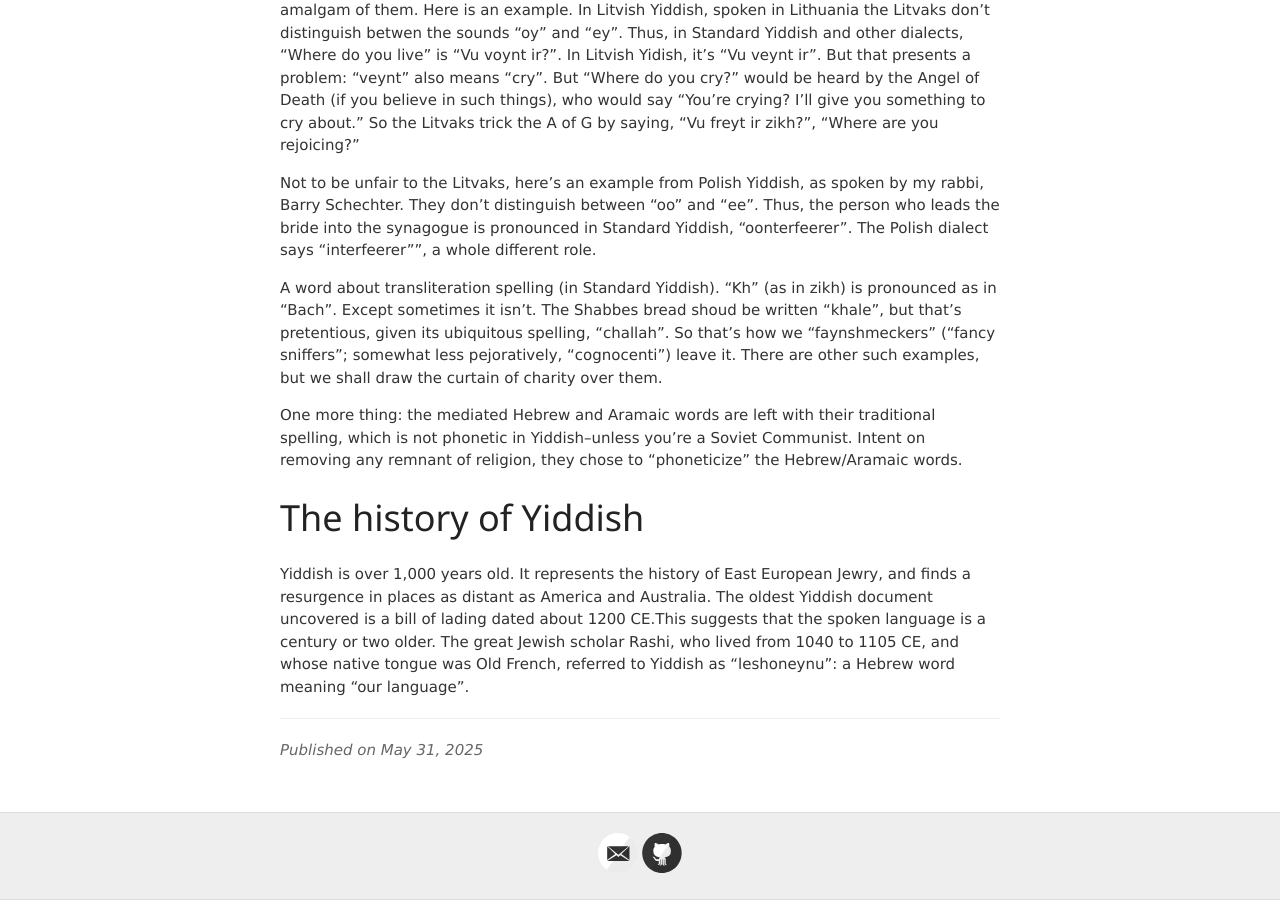
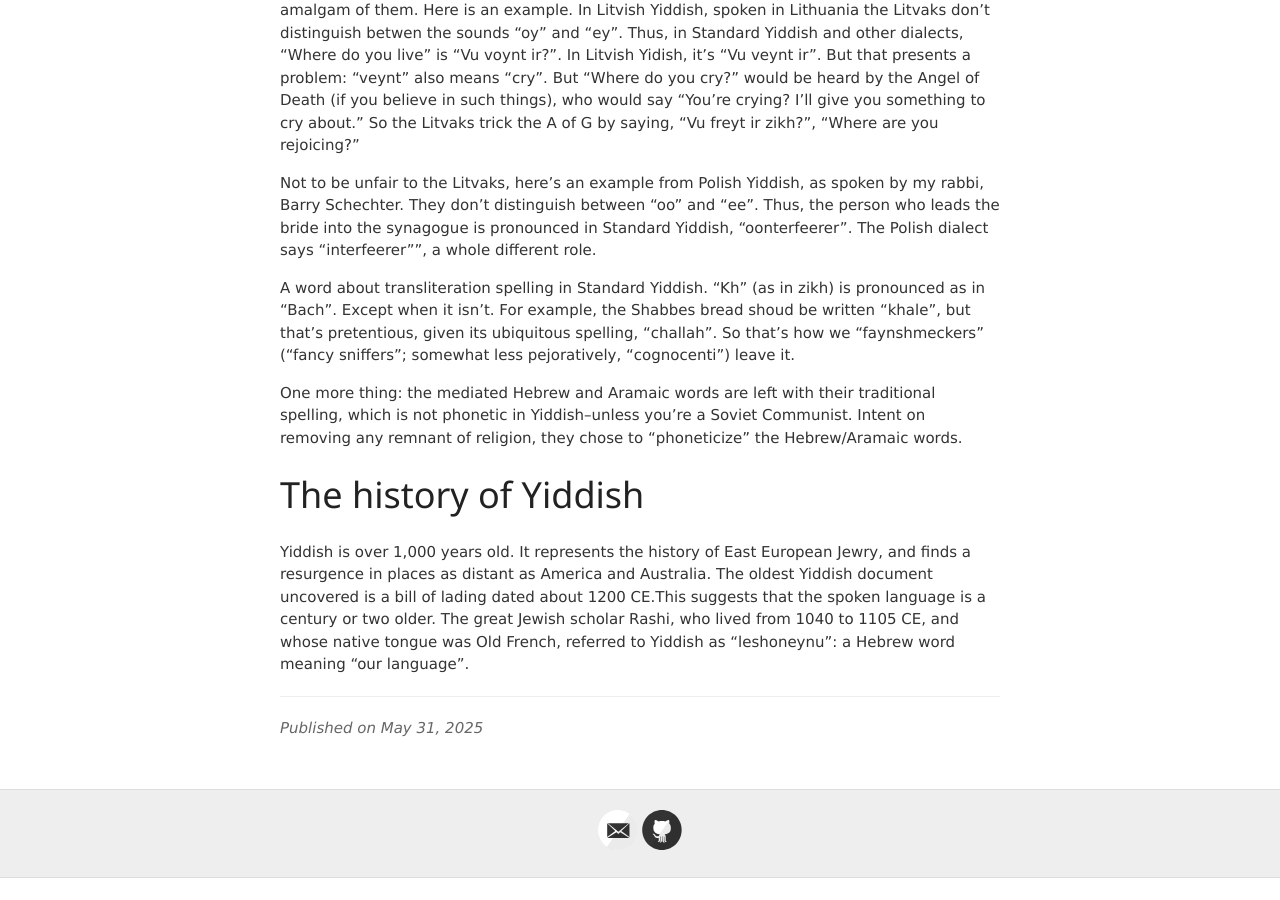
Before and after one commit to jvmallow/jvmallow.github.io, a Jekyll site: the page built from _posts/2025-05-31-Yiddish.md, in a window 1280 px wide and 900 px high, scrolled down 1604 px. Built offline with Jekyll 4.4.1, drawn with Linux system fonts in a browser that asks for light colours; a script that is not in the unit is left out; after the commit the page ends 2482 px from its top, so only the background shows below that.

Commit message:
Update 2025-05-31-Yiddish.md

```diff
--- a/_posts/2025-05-31-Yiddish.md
+++ b/_posts/2025-05-31-Yiddish.md
@@ -27,7 +27,7 @@ Yiddish is phonetic--more or less. There is a so-called Standard Yiddish, for wh
 
 Not to be unfair to the Litvaks, here's an example from Polish Yiddish, as spoken by my rabbi, Barry Schechter. They don't distinguish between "oo" and "ee". Thus, the person who leads the bride into the synagogue is pronounced in Standard Yiddish, "oonterfeerer". The Polish dialect says "interfeerer"", a whole different role.
 
-A word about transliteration spelling (in Standard Yiddish). "Kh" (as in zikh) is pronounced as in "Bach". Except sometimes it isn't. The Shabbes bread shoud be written "khale", but that's pretentious, given its ubiquitous spelling, "challah". So that's how we "faynshmeckers" ("fancy sniffers"; somewhat less pejoratively, "cognocenti") leave it.  There are other such examples, but we shall draw the curtain of charity over them.
+A word about transliteration spelling in Standard Yiddish. "Kh" (as in zikh) is pronounced as in "Bach". Except when it isn't. For example, the Shabbes bread shoud be written "khale", but that's pretentious, given its ubiquitous spelling, "challah". So that's how we "faynshmeckers" ("fancy sniffers"; somewhat less pejoratively, "cognocenti") leave it.
 
 One more thing: the mediated Hebrew and Aramaic words are left with their traditional spelling, which is not phonetic in Yiddish--unless you're a Soviet Communist. Intent on removing any remnant of religion, they chose to "phoneticize" the Hebrew/Aramaic words.
 
```
